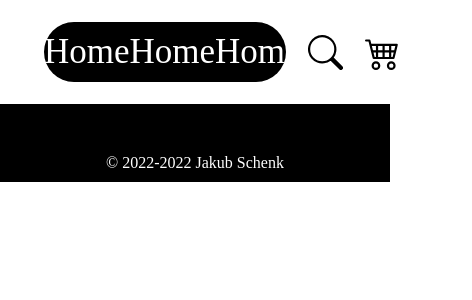
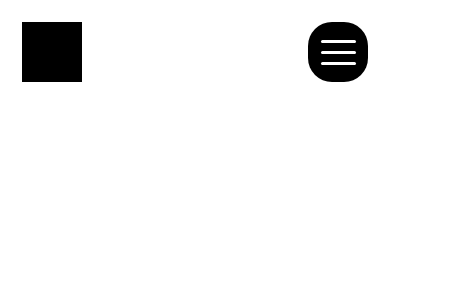
Before and after one commit to Sch3nky/3DShop, a Next.js app: page / in a window 390 px wide. Shown: the top 300 px of the page, 472 px wide, since content can reach past the window. Built offline with nearby package versions, Linux system fonts and the light colour scheme.

Commit message:
V 0.1 phone

```diff
--- a/styles/Home.module.css
+++ b/styles/Home.module.css
@@ -6,3 +6,7 @@
   margin: 0px;
   padding: 0px;
 }
+
+.news {
+  height: 200vh;
+}
--- a/styles/Navigation.module.css
+++ b/styles/Navigation.module.css
@@ -1,9 +1,12 @@
 .main {
     width: calc(100% - 2*22px);
-    position: relative;
+    position: sticky;
+    top: 0;
+
     padding: 22px 0 22px 0;
 
     color: white;
+    background-color: white;
 
     margin-bottom: 20px;
 
@@ -40,6 +43,19 @@
     font-size: 35px;
 }
 
+@media screen and (max-width: 1030px) {
+    .main > .navigation{
+        width: 80%;
+    }
+}
+@media screen and (max-width: 820px) {
+    .main > .navigation{
+        width: 60px;
+        height: 60px;
+        border-radius: 24px;
+    }
+}
+
 .main > .navigation > .links{
     width: 100%;
     display: flex;
@@ -60,7 +76,19 @@
     justify-content: space-between;
     align-items: center;
 
-    margin: auto 22px auto auto;
+    margin: auto auto auto auto;
+}
+
+@media screen and (max-width: 820px) {
+
+        .main > .navigation > .links{
+            display: none;
+        }
+
+        .main > .navigation > .hamburgerMenu{
+            display: flex;
+        }
+
 }
 
 .main > .navigation > .hamburgerMenu:hover{
@@ -70,8 +98,8 @@
 .main > .navigation > .hamburgerMenu > span{
     width: 100%;
 
-    height: 2px;
-    border-radius: 2px;
+    height: 3px;
+    border-radius: 3px;
 
     background-color: white;
 }
@@ -95,6 +123,14 @@
     align-items: center;
     justify-content: flex-end;
 }
+
+@media screen and (max-width: 820px) {
+    .main > .other{
+        display: none;
+    }
+
+}
+
 .main > .other > svg{
     height: 35px;
     width: auto;
```
